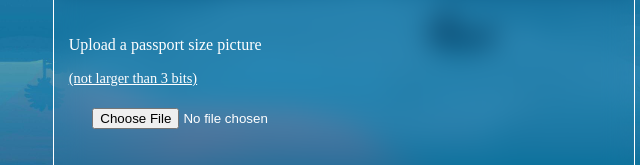
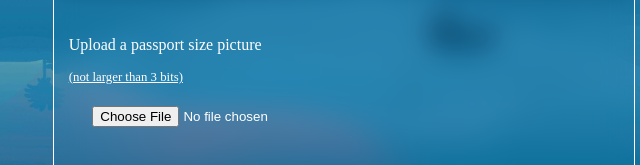
Before and after one commit to AshishKushaj/practice_payment_form.github.io, a plain HTML site: page index.html in a window 1280 px wide. Shown: the part 434-599 px from the top of the page, 296-936 px from the left. Drawn offline with Linux system fonts and the light colour scheme.

Commit message:
resized passport size limit

```diff
--- a/style.css
+++ b/style.css
@@ -51,7 +51,7 @@ p{
 }
 
 p.passport{
-  font-size: 90%;
+  font-size: 80%;
 
   text-decoration: underline;
 
```
